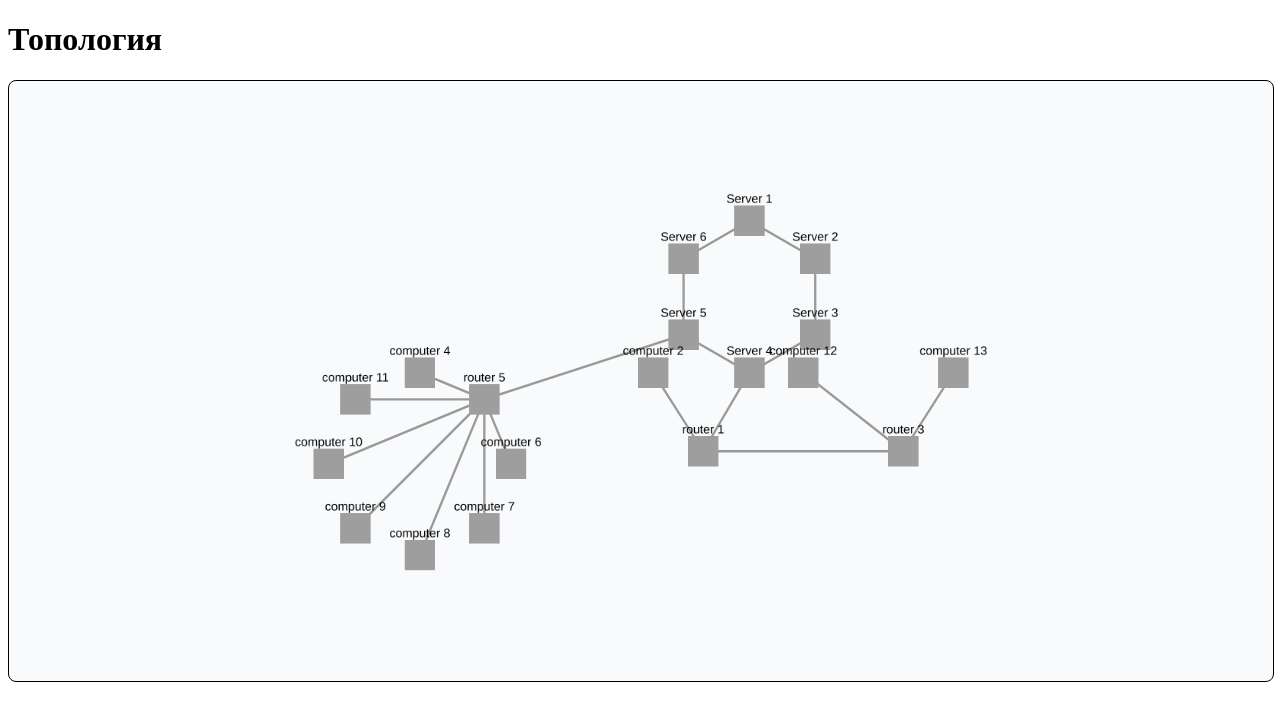
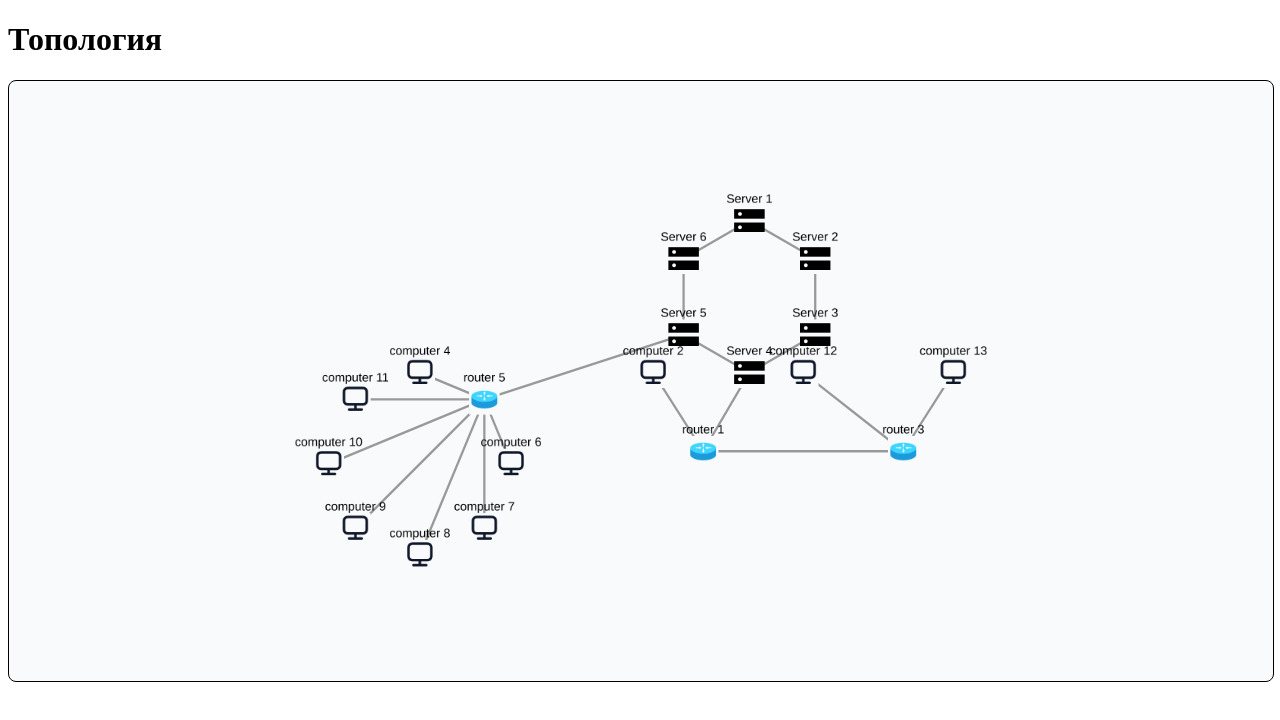
Before and after one commit to Semen4ikk/Cisco-Topology, a Next.js app in the folder frontend/: page / in a window 1280 px wide. Shown: the top 720 px of the page. Built offline with nearby package versions, Linux system fonts and the light colour scheme.

Commit message:
настроил пути для фото

```diff
--- a/frontend/next.config.ts
+++ b/frontend/next.config.ts
@@ -4,7 +4,7 @@ const nextConfig: NextConfig = {
     output: 'export',
     images: { unoptimized: true },
     basePath: '/Cisco-Topology',
-    // assetPrefix: '/Cisco-Topology/',
+    assetPrefix: '/Cisco-Topology/',
     /* config options here */
 };
 
--- a/frontend/src/components/topology/topologyGraph.tsx
+++ b/frontend/src/components/topology/topologyGraph.tsx
@@ -5,7 +5,7 @@ import cytoscape, { Core } from 'cytoscape';
 import { mockHybridNetwork } from '@/shared/data/topology.data';
 import styles from "./topologyGraph.module.css"
 import {runLayoutWithOffset} from "@/features/runLayoutWithOffset";
-
+const basePath = 'Cisco-Topology';
 export default function TopologyGraph() {
     const containerRef = useRef<HTMLDivElement>(null);
     const cyRef = useRef<Core | null>(null);
@@ -23,7 +23,7 @@ export default function TopologyGraph() {
                     selector: 'node[type="server"]',
                     style: {
                         'shape': 'rectangle',
-                        'background-image': '`url(${basePath}/icons/server.svg)`',
+                        'background-image': `url(${basePath}/icons/server.svg)`,
                         'background-fit': 'cover',
                         'label': 'data(label)',
                         'background-color': '#f8fafc',
@@ -35,7 +35,7 @@ export default function TopologyGraph() {
                     selector: 'node[type="computer"]',
                     style: {
                         'shape': 'rectangle',
-                        'background-image': '`url(${basePath}/icons/computer.svg)`',
+                        'background-image': `url(${basePath}/icons/computer.svg)`,
                         'background-fit': 'cover',
                         'label': 'data(label)',
                         'background-color': '#f8fafc',
@@ -47,7 +47,7 @@ export default function TopologyGraph() {
                     selector: 'node[type="router"]',
                     style: {
                         'shape': 'rectangle',
-                        'background-image': '`url(${basePath}/icons/router.svg)`',
+                        'background-image': `url(${basePath}/icons/router.svg)`,
                         'background-fit': 'cover',
                         'label': 'data(label)',
                         'background-color': '#f8fafc',
```
